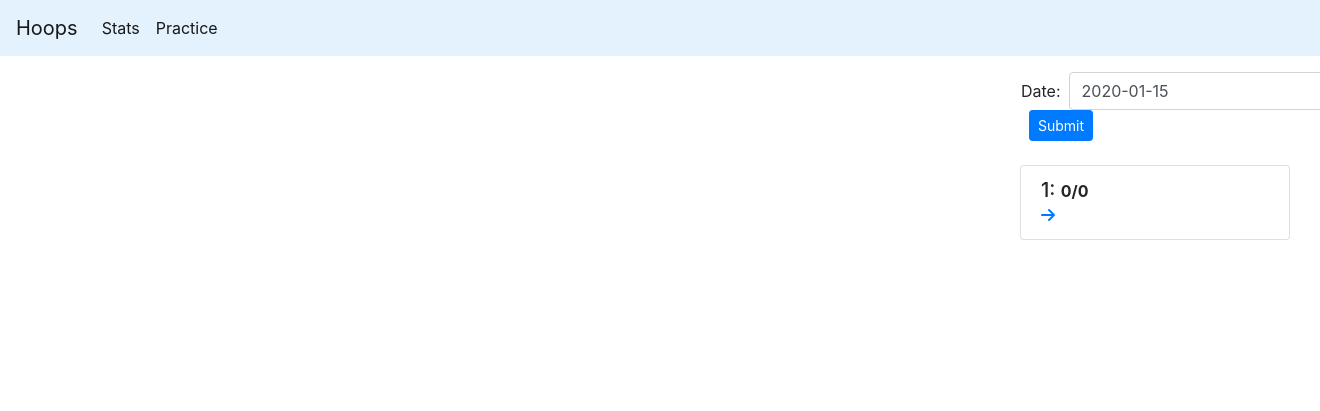
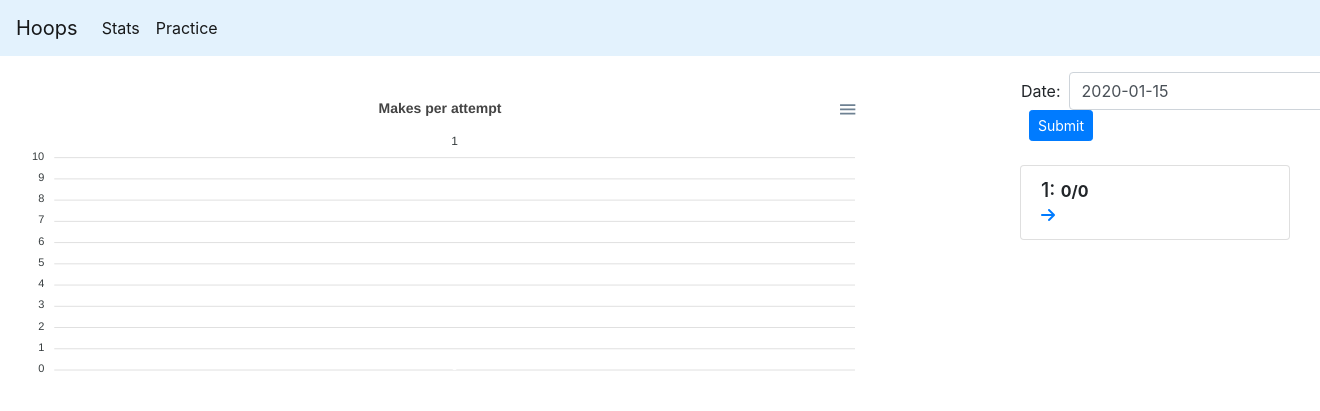
Before and after one commit to aljazsustar/hoops, a Django app: page /practice/1 in a window 1320 px wide; the page is wider, and only the part inside the window is pictured. Shown: the top 411 px of that part. Run offline with Django 3.2, Linux system fonts and the light colour scheme; tables that the repository leaves empty hold one stand-in row (values such as "Sample post"); some libraries are stand-ins or nearby versions.

Commit message:
added practice detail

```diff
--- a/hoops/views.py
+++ b/hoops/views.py
@@ -75,9 +75,15 @@ def practice_detail(request, pk):
     attempts = Attempt.objects.filter(practice_id=pk)
     form = forms.PracticeForm(initial={'total_shots': basic_stats.total_shots, 'total_made': basic_stats.total_made})
     practice_form = forms.EditPracticeForm(initial={'date': p.date})
+    data = [a.attempts_successful for a in attempts]
+    labels = [i for i in range(1, len(attempts) + 1)]
+    js_data = {
+        'data': data,
+        'labels': labels
+    }
     return render(request, '../templates/practice_detail/practice_detail.html',
                   {'form': form, 'practice_form': practice_form,
-                   'practice': p, 'basic_stats': basic_stats, 'attempts': attempts})
+                   'practice': p, 'basic_stats': basic_stats, 'attempts': attempts, 'js_data': js_data})
 
 
 def update_practice(request, pk):
--- a/templates/practice_detail/practice_detail.html
+++ b/templates/practice_detail/practice_detail.html
@@ -3,9 +3,10 @@
 {% block content %}
     <div class="container-fluid">
         <div class="row">
-            <div class="col-md-9 col-sm-12">
-
+            <div class="col-md-8 col-sm-12">
+                <div id="attempts-chart" class="mt-4"></div>
             </div>
+        <div class="col-1"></div>
             <div class="col-md-3 col-sm-12">
                 <form action="{% url 'hoops:update_practice' practice.pk %}" method="post" class="form-inline ml-3">
                     {% csrf_token %}
@@ -39,4 +40,74 @@
             </div>
         </div>
     </div>
+    <script>
+        const data = {{ js_data|safe }};
+        let made = data['data']
+        let labels = data['labels']
+
+        var config = {
+            chart: {
+                type: 'bar',
+                height: 300
+            },
+            series: [{
+                name: 'Attempts made',
+                data: made
+            }],
+            plotOptions: {
+                bar: {
+                    dataLabels: {
+                        position: 'top', // top, center, bottom
+                    },
+                }
+            },
+            bar: {
+                horizontal: false
+            },
+            dataLabels: {
+                enabled: true,
+            },
+            xaxis: {
+                categories: labels,
+                position: 'top',
+                axisBorder: {
+                    show: false
+                },
+                axisTicks: {
+                    show: false
+                },
+                tooltip: {
+                    enabled: true
+                }
+            },
+            yaxis: {
+                max: (max) => {return max + (10 - (Math.max.apply(Math, made) % 10))},
+                axisBorder: {
+                    show: false
+                },
+                axisTicks: {
+                    show: false,
+                },
+            },
+            title: {
+                text: 'Makes per attempt',
+                floating: true,
+                align: 'center',
+                style: {
+                    color: '#444'
+                }
+            },
+            grid: {
+                padding: {
+                    top: 20
+                }
+            },
+        }
+
+        window.onload = () => {
+            let ctx = document.getElementById('attempts-chart')
+            let chart = new ApexCharts(ctx, config)
+            chart.render()
+        }
+    </script>
 {% endblock %}
```
